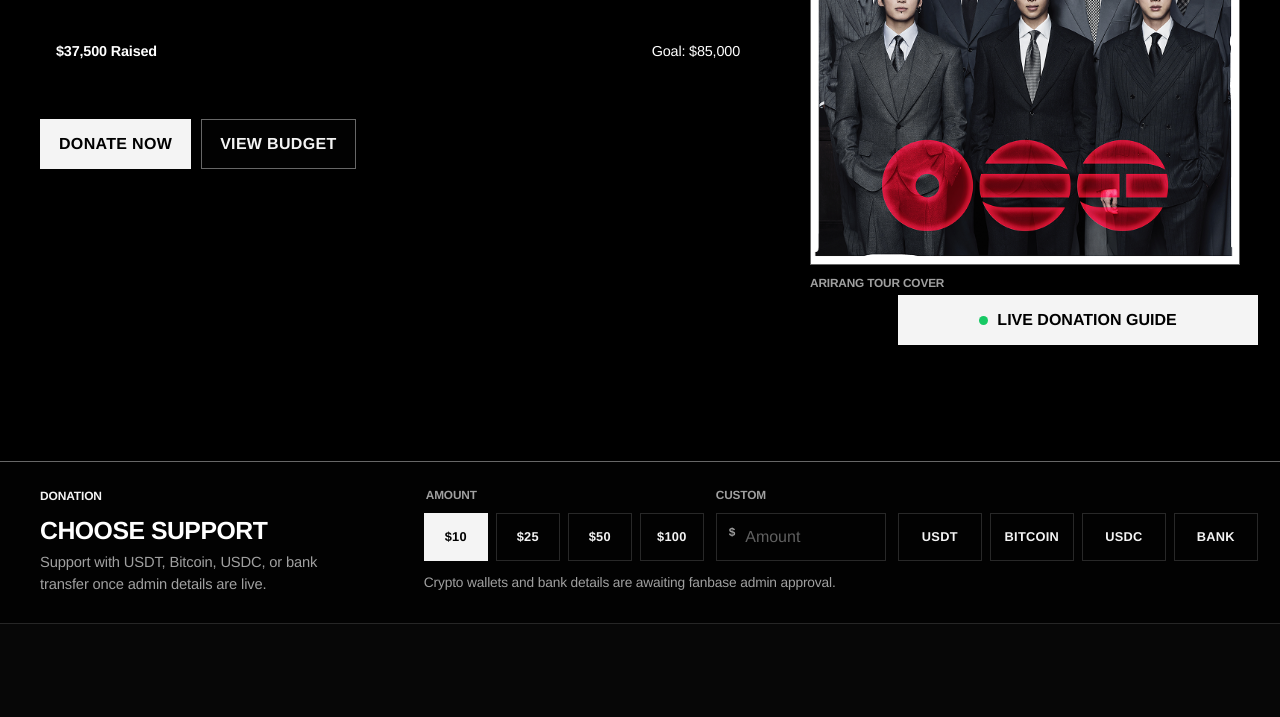
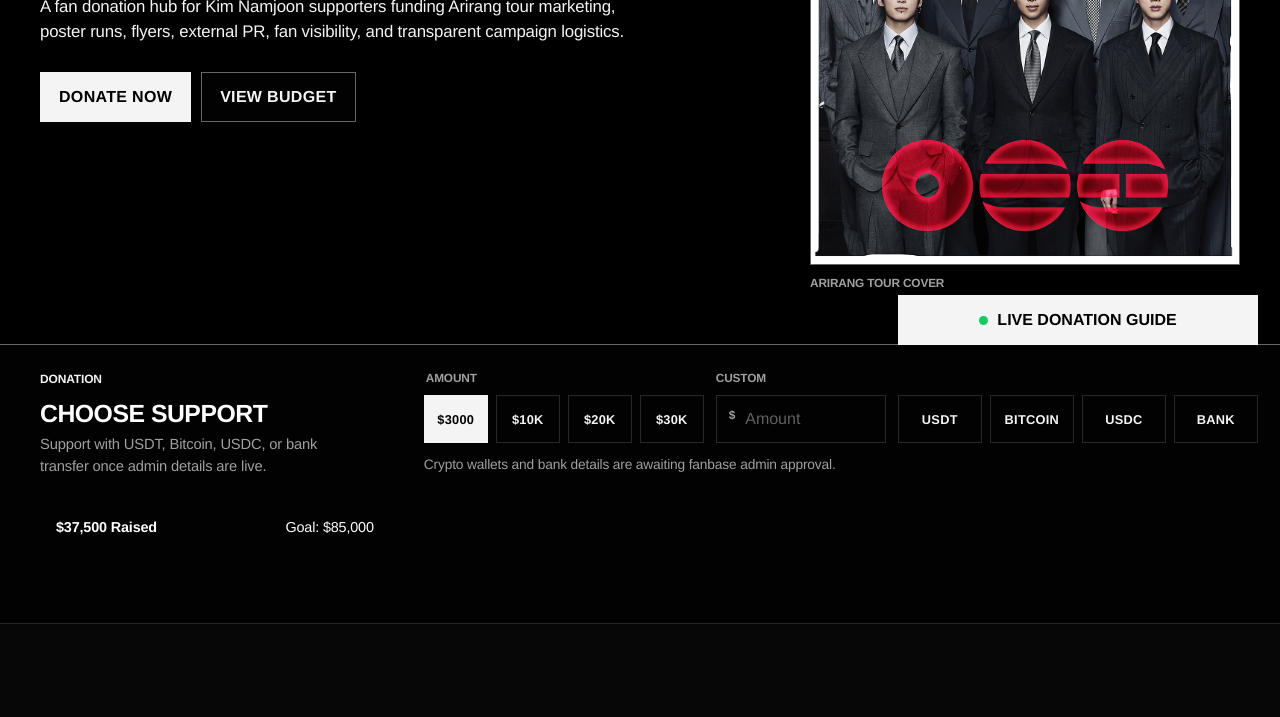
Before and after one commit to dwillie852-rgb/rmb, a website: page index.html in a window 1280 px wide. Shown: the part 433-1150 px from the top of the page. Drawn offline with Linux system fonts and the light colour scheme.

Commit message:
fix: moved progress bar to donation dock and updated html stats

```diff
--- a/index.html
+++ b/index.html
@@ -56,16 +56,6 @@
               poster runs, flyers, external PR, fan visibility, and transparent campaign logistics.
             </p>
 
-            <div class="campaign-progress" aria-label="Campaign progress">
-              <div class="progress-labels">
-                <strong>$37,500 Raised</strong>
-                <span>Goal: $85,000</span>
-              </div>
-              <div class="progress-track" aria-hidden="true">
-                <div class="progress-fill" style="width: 44%;"></div>
-              </div>
-            </div>
-
             <div class="hero-actions" aria-label="Primary actions">
               <a class="button button-primary" href="#donate">Donate now</a>
               <a class="button button-secondary" href="#allocation">View budget</a>
@@ -89,16 +79,26 @@
               <p class="label">Donation</p>
               <h2 id="donate-title">Choose support</h2>
               <p data-campaign="dockCopy">Support with USDT, Bitcoin, USDC, or bank transfer once admin details are live.</p>
+
+              <div class="campaign-progress" aria-label="Campaign progress" style="margin-top: 1.5rem;">
+                <div class="progress-labels">
+                  <strong>$37,500 Raised</strong>
+                  <span>Goal: $85,000</span>
+                </div>
+                <div class="progress-track" aria-hidden="true">
+                  <div class="progress-fill" style="width: 44%;"></div>
+                </div>
+              </div>
             </div>
 
             <form class="donation-form" aria-label="Donation form">
               <fieldset>
                 <legend>Amount</legend>
                 <div class="amount-grid" role="group" aria-label="Donation amount" data-amount-grid>
-                  <button class="amount-option is-selected" type="button" data-amount="10">$10</button>
-                  <button class="amount-option" type="button" data-amount="25">$25</button>
-                  <button class="amount-option" type="button" data-amount="50">$50</button>
-                  <button class="amount-option" type="button" data-amount="100">$100</button>
+                  <button class="amount-option is-selected" type="button" data-amount="3000">$3000</button>
+                  <button class="amount-option" type="button" data-amount="10000">$10K</button>
+                  <button class="amount-option" type="button" data-amount="20000">$20K</button>
+                  <button class="amount-option" type="button" data-amount="30000">$30K</button>
                 </div>
               </fieldset>
 
@@ -243,12 +243,12 @@
             <span data-stat-label="0">Arirang tour marketing</span>
           </div>
           <div>
-            <strong data-stat-value="1">$5,000</strong>
-            <span data-stat-label="1">funding target</span>
+            <strong data-stat-value="1">$37,500</strong>
+            <span data-stat-label="1">raised so far</span>
           </div>
           <div>
-            <strong data-stat-value="2">24h</strong>
-            <span data-stat-label="2">receipt update goal</span>
+            <strong data-stat-value="2">$85,000</strong>
+            <span data-stat-label="2">funding target</span>
           </div>
           <div>
             <strong data-stat-value="3">RM</strong>
```
